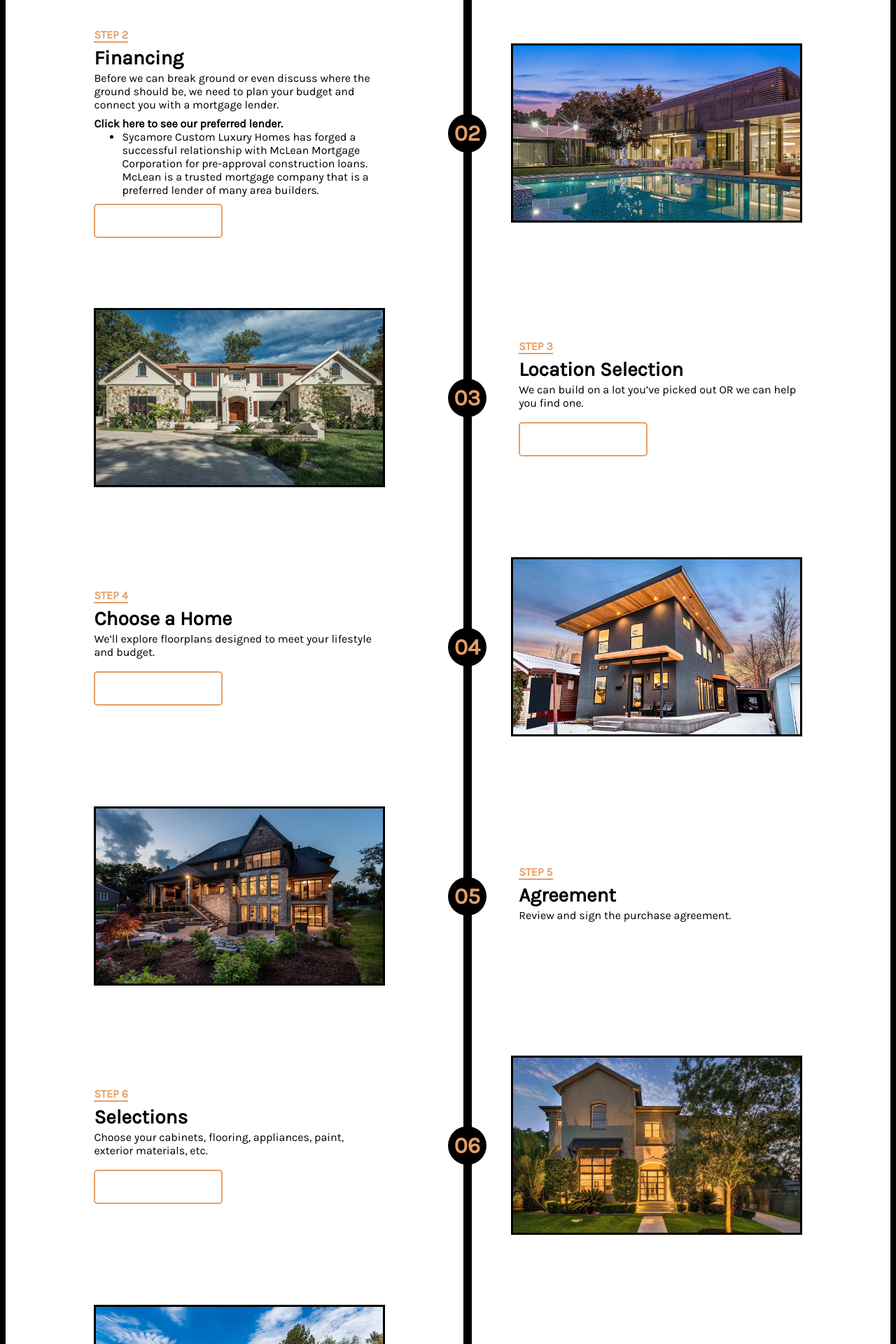
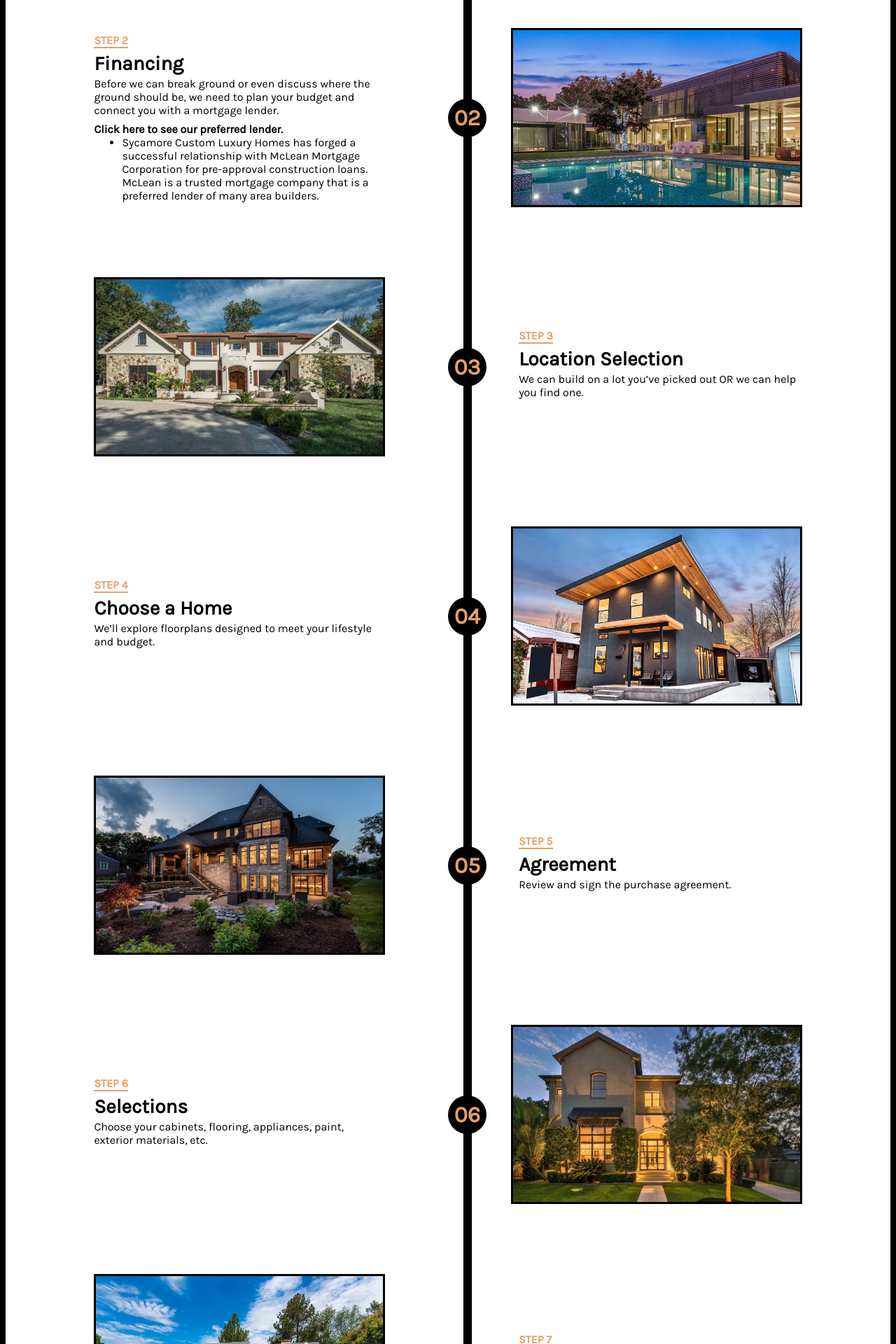
Before and after one commit to Mjensen24/SycamoreHomes, a React (Create React App) app: page /process in a window 1280 px wide. Shown: the part 1578-3498 px from the top of the page at 70% size. Built offline with nearby package versions, Linux system fonts and the light colour scheme; a web font is replaced by a local one.

Commit message:
dealing with insane heroku error when it wont deploy because of our process buttons testing deploy without buttons

```diff
--- a/src/components/OurProcess/index.css
+++ b/src/components/OurProcess/index.css
@@ -286,7 +286,7 @@
 }
 
 .step-line {
-    height: 2700px;
+    height: 2660px;
     width: 12px;
     background-color: black;
     margin-left: 1px;
--- a/src/components/OurProcess/index.js
+++ b/src/components/OurProcess/index.js
@@ -43,12 +43,12 @@ const OurProcess = () => {
                         <ul>
                             <li>Sycamore Custom Luxury Homes has forged a successful relationship with McLean Mortgage Corporation for pre-approval construction loans. McLean is a trusted mortgage company that is a preferred lender of many area builders.</li>
                         </ul>
-                        <div className="step-button">
-                            {/* <NavLink to={"contact"}>
+                        {/* <div className="step-button">
+                            <NavLink to={"contact"}>
                             Contact Us
-                        </NavLink> */}
-                            {/* <RiArrowRightSLine /> */}
-                        </div>
+                            </NavLink>
+                            <RiArrowRightSLine />
+                        </div> */}
                     </div>
                     <div className="step-image-right">
                         <img src="/images/homes/luxhome8.jpg" alt="home" />
@@ -67,12 +67,12 @@ const OurProcess = () => {
                         <h4 className="step-num">STEP 3</h4>
                         <h2>Location Selection</h2>
                         <p>We can build on a lot you’ve picked out OR we can help you find one.</p>
-                        <div className="step-button">
-                            {/* <NavLink to={"contact"}>
+                        {/* <div className="step-button">
+                            <NavLink to={"contact"}>
                             Contact Us
-                        </NavLink> */}
-                            {/* <RiArrowRightSLine /> */}
-                        </div>
+                            </NavLink>
+                            <RiArrowRightSLine />
+                        </div> */}
                     </div>
                 </div>
                 <div className="circle">
@@ -85,12 +85,12 @@ const OurProcess = () => {
                         <h4 className="step-num">STEP 4</h4>
                         <h2>Choose a Home</h2>
                         <p>We’ll explore floorplans designed to meet your lifestyle and budget.</p>
-                        <div className="step-button">
-                            {/* <NavLink to={"gallery"}>
+                        {/* <div className="step-button">
+                            <NavLink to={"gallery"}>
                                 Our Gallery
-                            </NavLink> */}
-                            {/* <RiArrowRightSLine /> */}
-                        </div>
+                            </NavLink>
+                            <RiArrowRightSLine />
+                        </div> */}
                     </div>
                     <div className="step-image-right">
                         <img src="/images/homes/luxhome7.jpg" alt="home" />
@@ -124,12 +124,12 @@ const OurProcess = () => {
                         <h4 className="step-num">STEP 6</h4>
                         <h2>Selections</h2>
                         <p>Choose your cabinets, flooring, appliances, paint, exterior materials, etc.</p>
-                        <div className="step-button">
-                            {/* <NavLink to={"gallery"}>
+                        {/* <div className="step-button">
+                            <NavLink to={"gallery"}>
                                 Our Gallery
-                            </NavLink> */}
-                            {/* <RiArrowRightSLine /> */}
-                        </div>
+                            </NavLink>
+                            <RiArrowRightSLine />
+                        </div> */}
                     </div>
                     <div className="step-image-right">
                         <img src="/images/homes/luxhome5.jpg" alt="home" />
```
